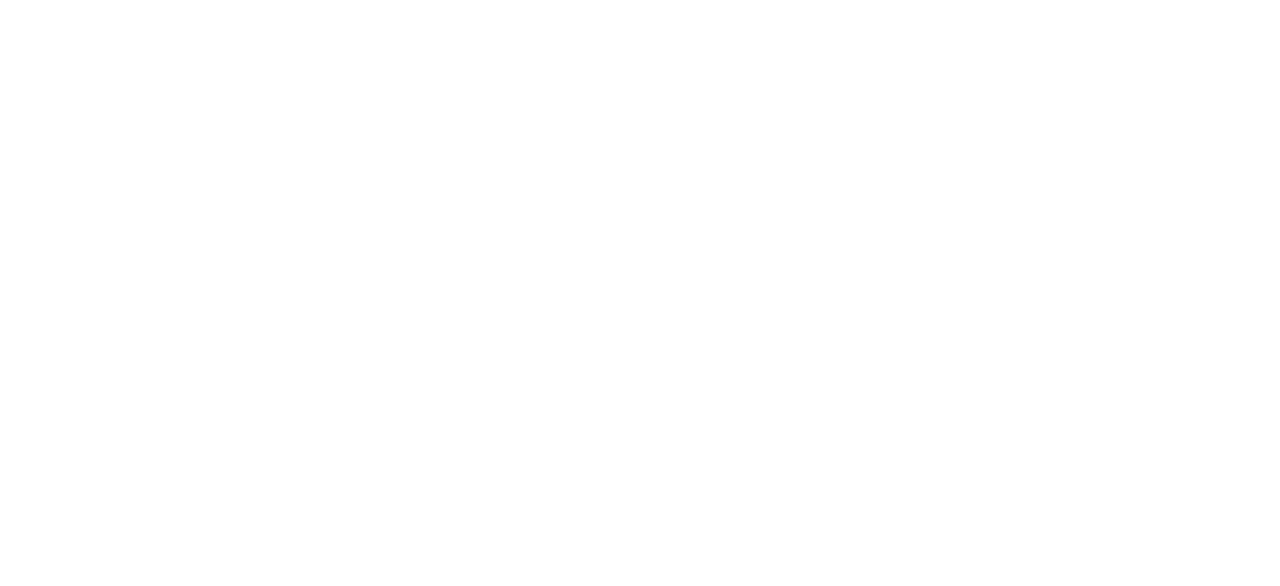
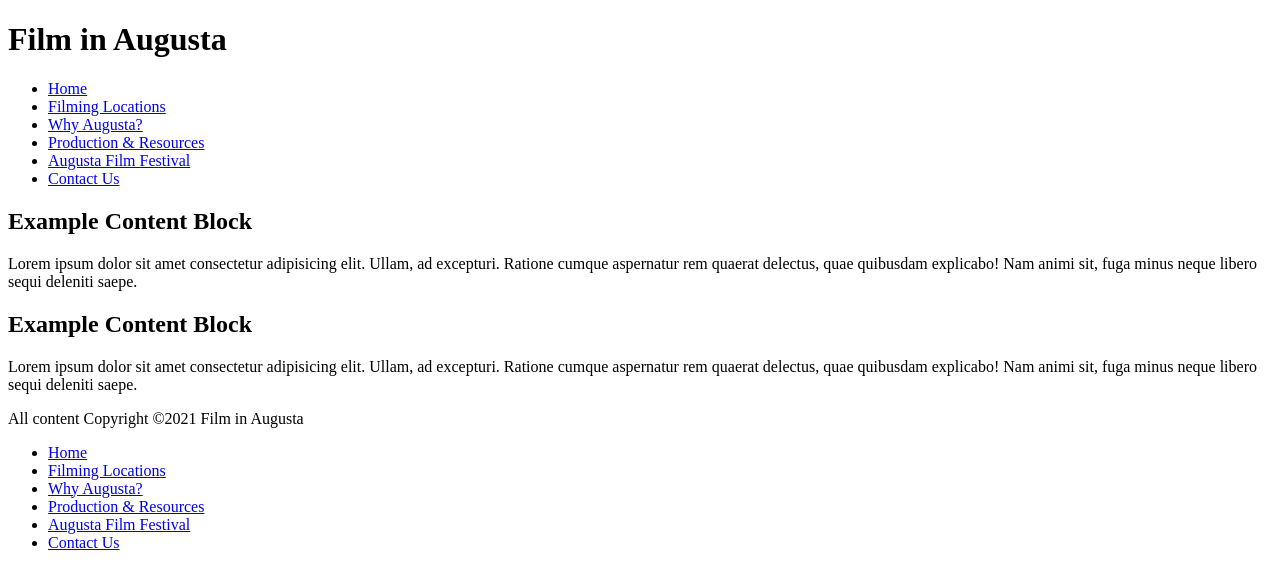
Before and after one commit to CodeBootCamp13/ClassFilmProject, a plain HTML site: page index.html in a window 1280 px wide. Drawn offline with Linux system fonts and the light colour scheme.

Commit message:
Implements rough HTML structure

```diff
--- a/index.html
+++ b/index.html
@@ -10,5 +10,55 @@
 	</head>
 	<body>
 
+		<header>
+
+			<h1>Film in Augusta</h1>
+
+			<nav>
+				<ul>
+					<li><a href="#">Home</a></li>
+					<li><a href="#">Filming Locations</a></li>
+					<li><a href="#">Why Augusta?</a></li>
+					<li><a href="#">Production & Resources</a></li>
+					<li><a href="#">Augusta Film Festival</a></li>
+					<li><a href="#">Contact Us</a></li>
+				</ul>
+			</nav>
+
+		</header>
+
+		<div id="main">
+
+			<!-- all of our content will go in here -->
+
+			<div class="block">
+				<h2>Example Content Block</h2>
+				<p>Lorem ipsum dolor sit amet consectetur adipisicing elit. Ullam, ad excepturi. Ratione cumque aspernatur rem quaerat delectus, quae quibusdam explicabo! Nam animi sit, fuga minus neque libero sequi deleniti saepe.</p>
+			</div>
+
+			<div class="block contactForm">
+				<h2>Example Content Block</h2>
+				<p>Lorem ipsum dolor sit amet consectetur adipisicing elit. Ullam, ad excepturi. Ratione cumque aspernatur rem quaerat delectus, quae quibusdam explicabo! Nam animi sit, fuga minus neque libero sequi deleniti saepe.</p>
+			</div>
+
+		</div>
+
+		<footer>
+			<div class="copyright">
+				All content Copyright &copy;2021 Film in Augusta
+			</div>
+
+			<nav>
+				<ul>
+					<li><a href="#">Home</a></li>
+					<li><a href="#">Filming Locations</a></li>
+					<li><a href="#">Why Augusta?</a></li>
+					<li><a href="#">Production & Resources</a></li>
+					<li><a href="#">Augusta Film Festival</a></li>
+					<li><a href="#">Contact Us</a></li>
+				</ul>
+			</nav>
+		</footer>
+
 	</body>
 </html>
```
